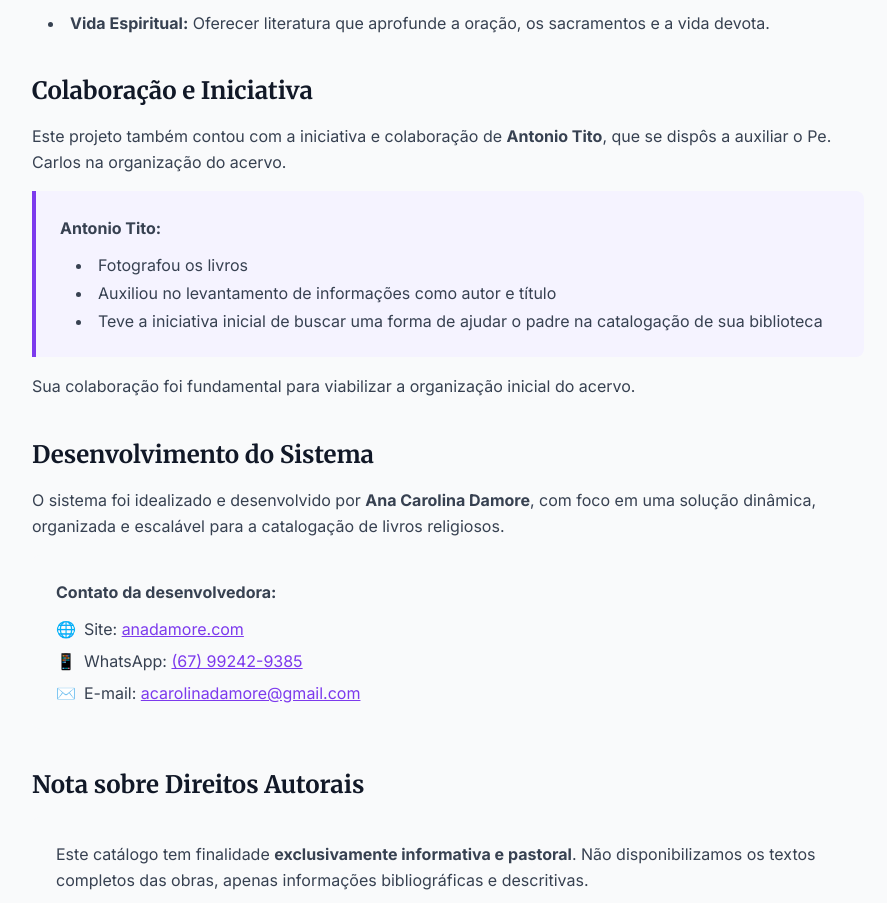
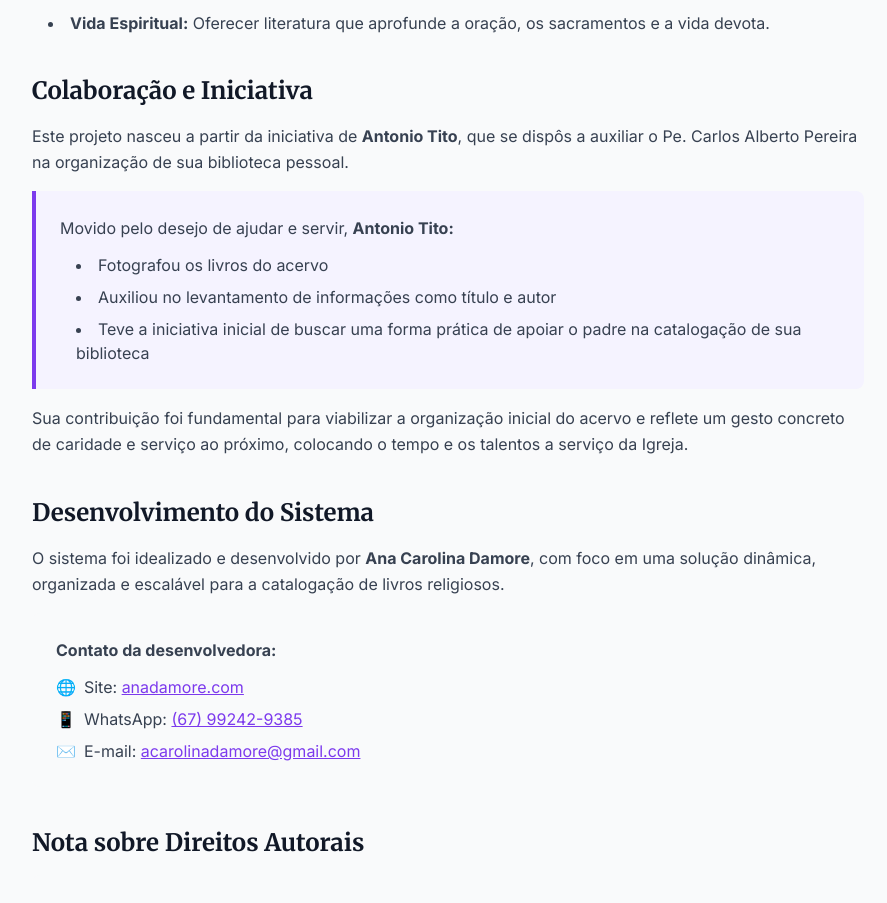
Before and after one commit to acarolinadamore/catalogo-livros-catolicos-frontend, a React (Vite) app: page /sobre in a window 1280 px wide. Shown: the part 1148-2051 px from the top of the page, without its empty margins (192-1079 px from the left). Built offline with nearby package versions, Linux system fonts and the light colour scheme; no server answers.

Commit message:
Atualizar texto da seção Colaboração e Iniciativa - tom mais pastoral

```diff
--- a/src/pages/About.jsx
+++ b/src/pages/About.jsx
@@ -98,21 +98,23 @@ function About() {
             Colaboração e Iniciativa
           </h2>
           <p className="text-gray-700 leading-relaxed mb-4">
-            Este projeto também contou com a iniciativa e colaboração de <strong>Antonio Tito</strong>,
-            que se dispôs a auxiliar o Pe. Carlos na organização do acervo.
+            Este projeto nasceu a partir da iniciativa de <strong>Antonio Tito</strong>, que se dispôs
+            a auxiliar o Pe. Carlos Alberto Pereira na organização de sua biblioteca pessoal.
           </p>
           <div className="bg-primary-50 border-l-4 border-primary-600 rounded-r-lg p-6 mb-4">
             <p className="text-gray-700 leading-relaxed mb-3">
-              <strong>Antonio Tito:</strong>
+              Movido pelo desejo de ajudar e servir, <strong>Antonio Tito:</strong>
             </p>
-            <ul className="list-disc list-inside text-gray-700 space-y-1 ml-4">
-              <li>Fotografou os livros</li>
-              <li>Auxiliou no levantamento de informações como autor e título</li>
-              <li>Teve a iniciativa inicial de buscar uma forma de ajudar o padre na catalogação de sua biblioteca</li>
+            <ul className="list-disc list-inside text-gray-700 space-y-2 ml-4">
+              <li>Fotografou os livros do acervo</li>
+              <li>Auxiliou no levantamento de informações como título e autor</li>
+              <li>Teve a iniciativa inicial de buscar uma forma prática de apoiar o padre na catalogação de sua biblioteca</li>
             </ul>
           </div>
           <p className="text-gray-700 leading-relaxed">
-            Sua colaboração foi fundamental para viabilizar a organização inicial do acervo.
+            Sua contribuição foi fundamental para viabilizar a organização inicial do acervo e reflete
+            um gesto concreto de caridade e serviço ao próximo, colocando o tempo e os talentos a serviço
+            da Igreja.
           </p>
         </section>
 
```
